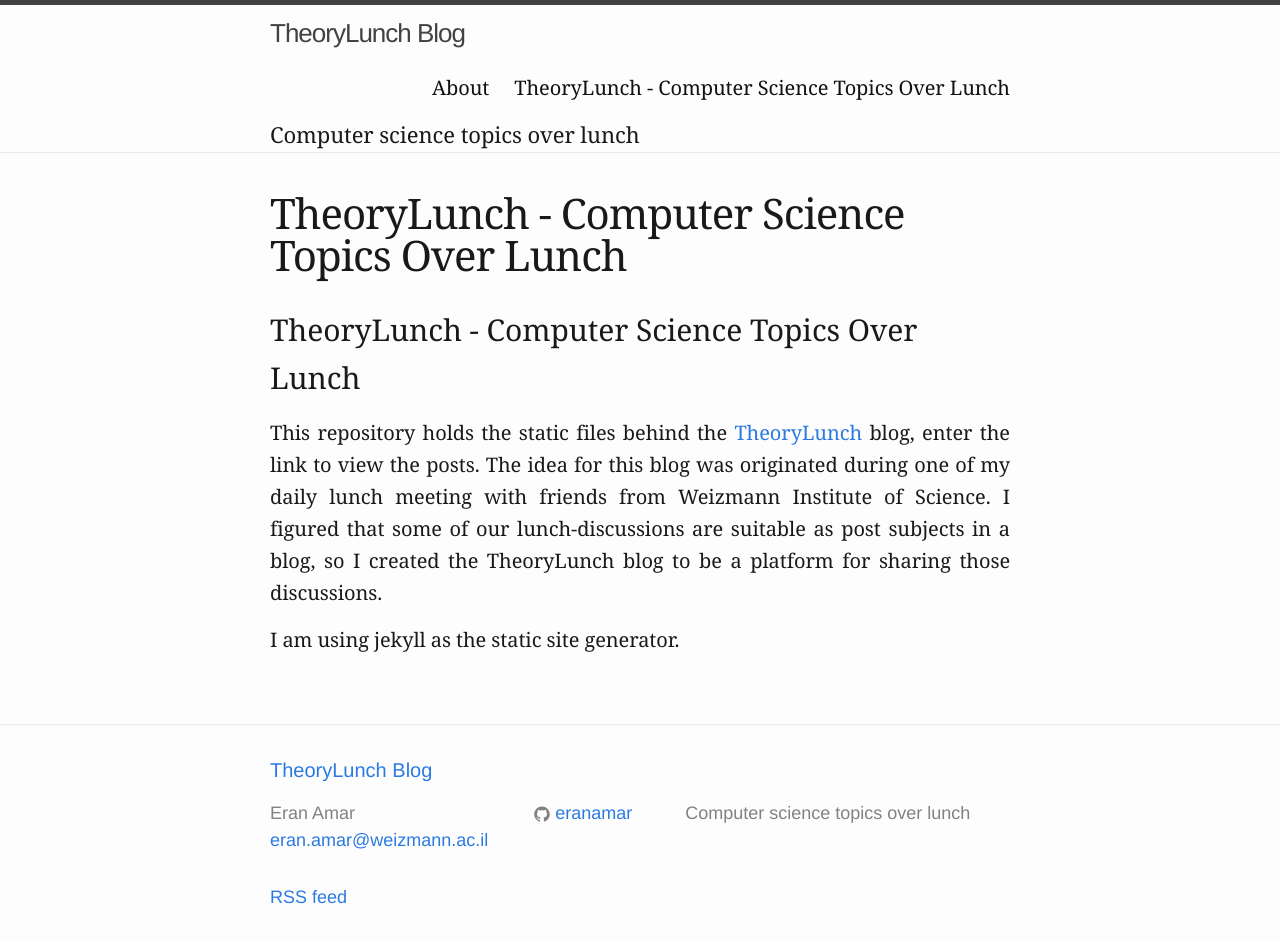
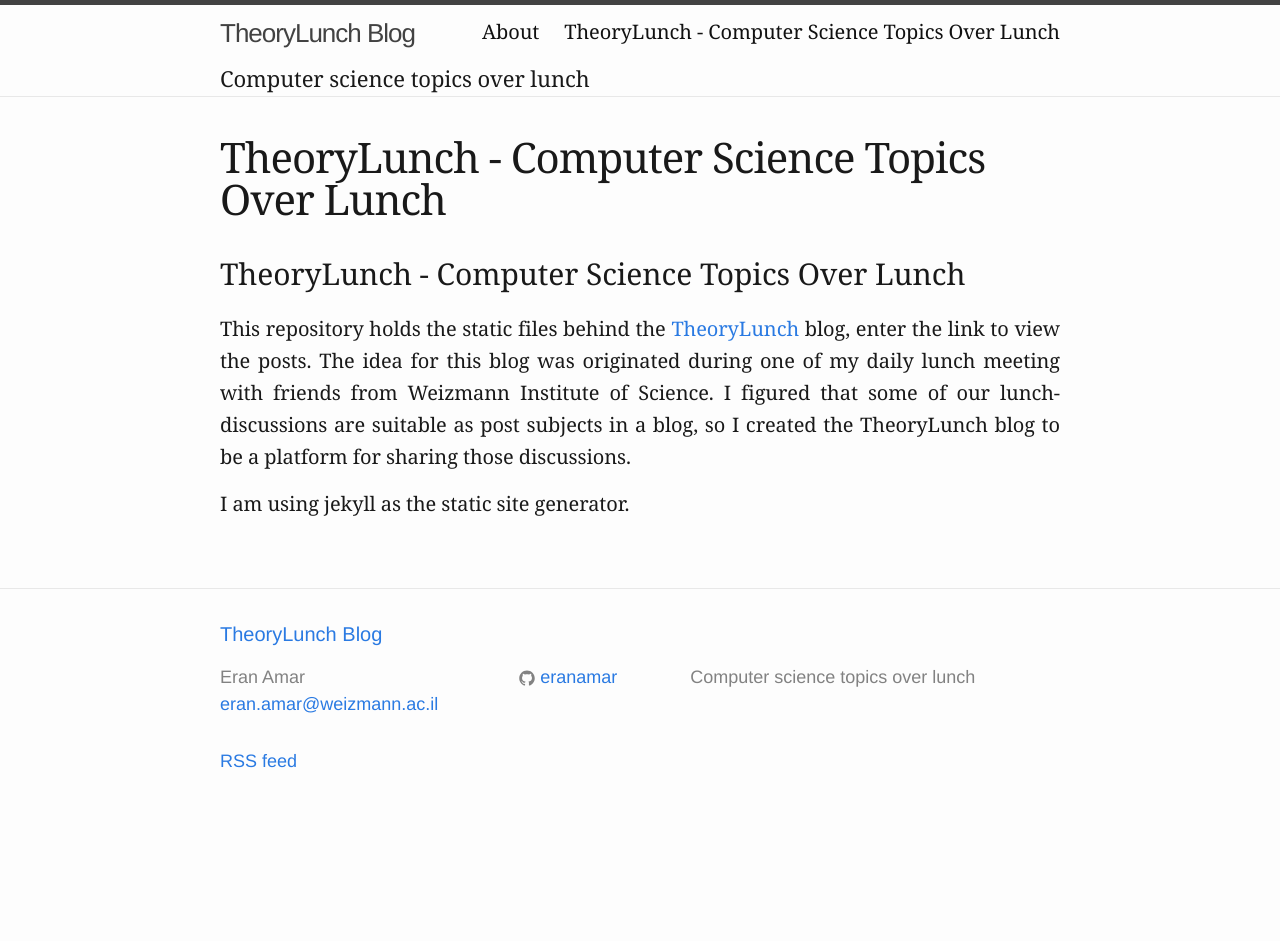
Before and after one commit to eranamar-zz/eranamar.github.io, a Jekyll site: the page built from site/README.md, in a window 1280 px wide. Built offline with Jekyll 4.4.1, drawn with Linux system fonts in a browser that asks for light colours; our own code applies the rules of GitHub Pages for plain Markdown files; after the commit the page ends 900 px from its top, so only the background shows below that.

Commit message:
increase max width

```diff
--- a/assets/main.css
+++ b/assets/main.css
@@ -45,7 +45,7 @@
 pre > code { border: 0; padding-right: 0; padding-left: 0; }
 
 /** Wrapper */
-.wrapper {max-width: -webkit-calc(800px - (30px * 2));max-width: calc(800px - (30px * 2));margin-right: auto;margin-left: auto;padding-right: 30px;padding-left: 30px;}
+.wrapper {max-width: -webkit-calc(900px - (30px * 2));max-width: calc(900px - (30px * 2));margin-right: auto;margin-left: auto;padding-right: 30px;padding-left: 30px;}
 @media screen and (max-width: 800px) { .wrapper { max-width: -webkit-calc(800px - (30px)); max-width: calc(800px - (30px)); padding-right: 15px; padding-left: 15px; } }
 
 /** Clearfix */
--- a/site/assets/main.css
+++ b/site/assets/main.css
@@ -45,7 +45,7 @@
 pre > code { border: 0; padding-right: 0; padding-left: 0; }
 
 /** Wrapper */
-.wrapper {max-width: -webkit-calc(800px - (30px * 2));max-width: calc(800px - (30px * 2));margin-right: auto;margin-left: auto;padding-right: 30px;padding-left: 30px;}
+.wrapper {max-width: -webkit-calc(900px - (30px * 2));max-width: calc(900px - (30px * 2));margin-right: auto;margin-left: auto;padding-right: 30px;padding-left: 30px;}
 @media screen and (max-width: 800px) { .wrapper { max-width: -webkit-calc(800px - (30px)); max-width: calc(800px - (30px)); padding-right: 15px; padding-left: 15px; } }
 
 /** Clearfix */
--- a/site/feed.xml
+++ b/site/feed.xml
@@ -1,4 +1,4 @@
-<?xml version="1.0" encoding="utf-8"?><feed xmlns="http://www.w3.org/2005/Atom" ><generator uri="https://jekyllrb.com/" version="3.4.3">Jekyll</generator><link href="https://eranamar.github.io/site/feed.xml" rel="self" type="application/atom+xml" /><link href="https://eranamar.github.io/site/" rel="alternate" type="text/html" /><updated>2017-06-03T15:43:31+03:00</updated><id>https://eranamar.github.io/site/</id><title type="html">TheoryLunch Blog</title><subtitle>Computer science topics over lunch</subtitle><author><name>Eran Amar</name></author><entry><title type="html">Greedy Algorithm for Multiway-Cut in Trees</title><link href="https://eranamar.github.io/site/2017/05/26/Greedy-Algorithm-for-Multiway-Cut-in-Trees.html" rel="alternate" type="text/html" title="Greedy Algorithm for Multiway-Cut in Trees" /><published>2017-05-26T00:00:00+03:00</published><updated>2017-05-26T00:00:00+03:00</updated><id>https://eranamar.github.io/site/2017/05/26/Greedy-Algorithm-for-Multiway-Cut-in-Trees</id><content type="html" xml:base="https://eranamar.github.io/site/2017/05/26/Greedy-Algorithm-for-Multiway-Cut-in-Trees.html">&lt;script type=&quot;math/tex&quot;&gt;
+<?xml version="1.0" encoding="utf-8"?><feed xmlns="http://www.w3.org/2005/Atom" ><generator uri="https://jekyllrb.com/" version="3.4.3">Jekyll</generator><link href="https://eranamar.github.io/site/feed.xml" rel="self" type="application/atom+xml" /><link href="https://eranamar.github.io/site/" rel="alternate" type="text/html" /><updated>2017-06-03T17:16:11+03:00</updated><id>https://eranamar.github.io/site/</id><title type="html">TheoryLunch Blog</title><subtitle>Computer science topics over lunch</subtitle><author><name>Eran Amar</name></author><entry><title type="html">Greedy Algorithm for Multiway-Cut in Trees</title><link href="https://eranamar.github.io/site/2017/05/26/Greedy-Algorithm-for-Multiway-Cut-in-Trees.html" rel="alternate" type="text/html" title="Greedy Algorithm for Multiway-Cut in Trees" /><published>2017-05-26T00:00:00+03:00</published><updated>2017-05-26T00:00:00+03:00</updated><id>https://eranamar.github.io/site/2017/05/26/Greedy-Algorithm-for-Multiway-Cut-in-Trees</id><content type="html" xml:base="https://eranamar.github.io/site/2017/05/26/Greedy-Algorithm-for-Multiway-Cut-in-Trees.html">&lt;script type=&quot;math/tex&quot;&gt;
 \newcommand{\lyxlock}{}
 &lt;/script&gt;
 
```
